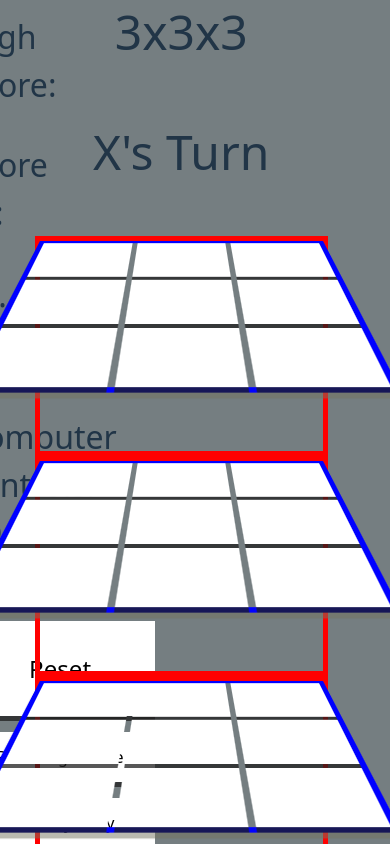
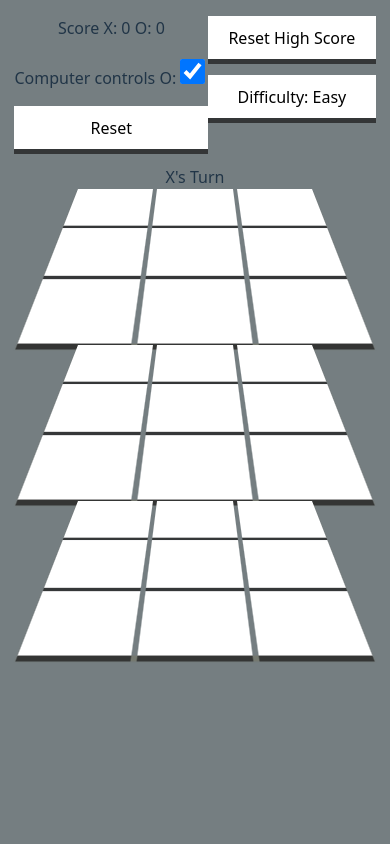
Before and after one commit to pkdvalis/3-Dads-Tactical-Tuba-Time, a React (Vite) app: page / in a window 390 px wide. Built offline with nearby package versions, Linux system fonts and the light colour scheme.

Commit message:
modified to work better on mobile

```diff
--- a/src/App.css
+++ b/src/App.css
@@ -52,7 +52,8 @@ body {
 .board-wrapper {
   perspective: 450px; /* lower more extreme*/
   transform-style: preserve-3d;
-  border: 5px solid red;
+  border: 0px;
+  height: min(40vw, 200px);
 }
 
 .board {
@@ -61,12 +62,12 @@ body {
   grid-template-columns: repeat(3, 1fr); /* 3 equal columns */
   grid-template-rows: repeat(3, 1fr); /* 3 equal rows */
   gap: 5px;
-  width: min(70vw, 400px);
+  width: min(60vw, 400px);
   height: 200px;
   transform: rotateX(50deg); /* Tilt the board backward */
   transform-origin: top center;
   box-shadow: 0px 5px 1px rgba(117, 116, 97, 0.5);
-  border: 5px solid blue;
+  /*border: 5px solid blue;*/
 }
 
 button {
@@ -123,3 +124,95 @@ button:active {
   transform: translateZ(20px);
   box-shadow: 0px 5px 0px rgba(31, 31, 31, 0.75);
 }
+
+@media only screen and (max-width: 600px) {
+  /*
+  * {
+    border: 2px solid pink;
+  }
+  */
+
+  #game {
+    position: fixed;
+    width: 100vw;
+    height: 100vh;
+    left: 0;
+    top: 0;
+    z-index: 10;
+
+    display: flex;
+    flex-wrap: wrap;
+  }
+  /*
+  #title {
+    display: none;
+  }
+  */
+
+  .turn {
+    font-size: 1em;
+  }
+
+  .board-wrapper {
+    margin: 0px;
+    padding: 0px;
+    border: 0px;
+  }
+
+  .board {
+    margin: 0px;
+    padding: 0px;
+    border: 0px;
+    gap: 4px;
+  }
+
+  .sidebar {
+    flex: 1;
+    display: flex;
+    padding: 0px;
+    margin: 0px;
+    width: 100vw;
+    justify-content: center;
+    font-size: 1em;
+  }
+  #highscore {
+    display: none;
+    flex: 0;
+  }
+  #oplayer {
+    flex: 0;
+  }
+
+  .center {
+    flex: 0;
+    width: 100%;
+    padding: 0px;
+    margin: 0px;
+    border: 0px;
+    height: 100%;
+    justify-content: center;
+  }
+
+  #computer {
+    font-size: 1em;
+    z-index: 100;
+  }
+
+  button {
+    width: 100%;
+    height: 0%;
+    font-size: 1rem;
+  }
+
+  #reset {
+    width: 100%;
+    height: 0%;
+    font-size: 1rem;
+  }
+
+  #resetHs {
+    width: 100%;
+    height: 0%;
+    font-size: 1rem;
+  }
+}
--- a/src/App.jsx
+++ b/src/App.jsx
@@ -272,21 +272,21 @@ export default function App() {
     <div className="sidebar">
     <div id="computer">
 
-      <p>High Score: {highScore[1] ? `${highScore[0]}: ${highScore[1]}` : ''}</p>
-      <p>Score <br />X: {score['X']} <br />O: {score['O']}</p>
-      Computer controls:
-
-      <label htmlFor="oplayer"> O</label>
+      <p id="highscore">High Score: {highScore[1] ? `${highScore[0]}: ${highScore[1]}` : ''}</p>
+      <p>Score X: {score['X']} O: {score['O']}</p>
+      <label htmlFor="oplayer">Computer controls O:</label>
       <input type="checkbox" id="oplayer" name="oplayer" checked={oplayer} onChange={() => setOplayer(!oplayer)} />
-    </div>
-<p>    <button onClick={() => {
+      <p>    <button onClick={() => {
       setMoves(0)
       setWinner(false)
       setGrid(initialGrid);
       setTurn("X");
       return;
     }} id="reset">{winner ? `${winner}Reset` : `Reset`}</button>
-</p><p>
+</p>
+    </div>
+    <div id="buttons">
+<p>
     <button onClick={() => {
       localStorage.removeItem('highScore')
       setHighScore(['X',0])
@@ -299,13 +299,13 @@ export default function App() {
     }}
     id="resetHs">Difficulty: {difficulty}</button>
 </p>
+</div>
 
     </div>
 
     <div className='center'>
       <div className="turn">
-      <p>3x3x3</p>
-        <p>{ winner ? `${winner}` : `${turn}'s Turn`}</p>
+        { winner ? `${winner}` : `${turn}'s Turn`}
         </div>
 
     <div className='board-wrapper'>
```
